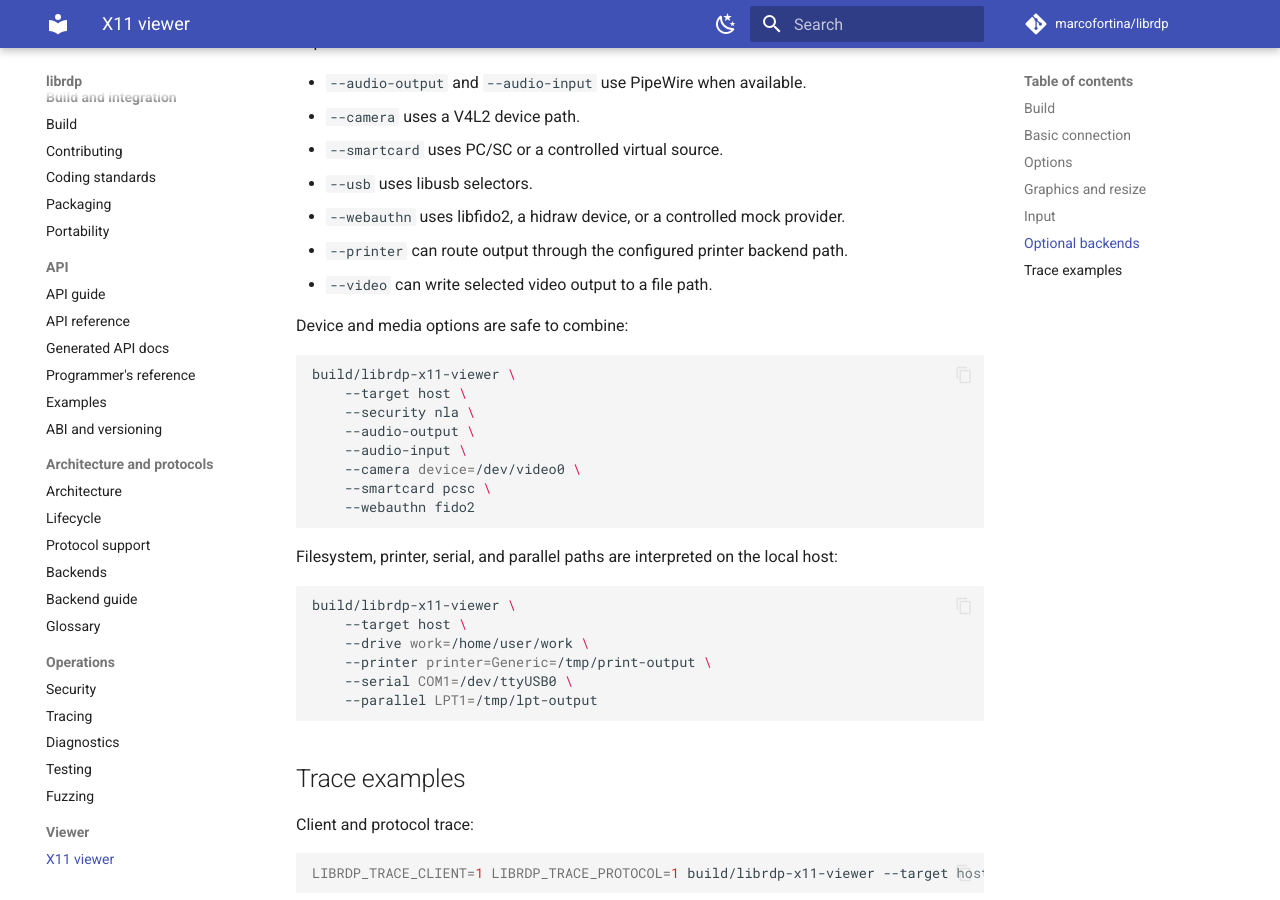
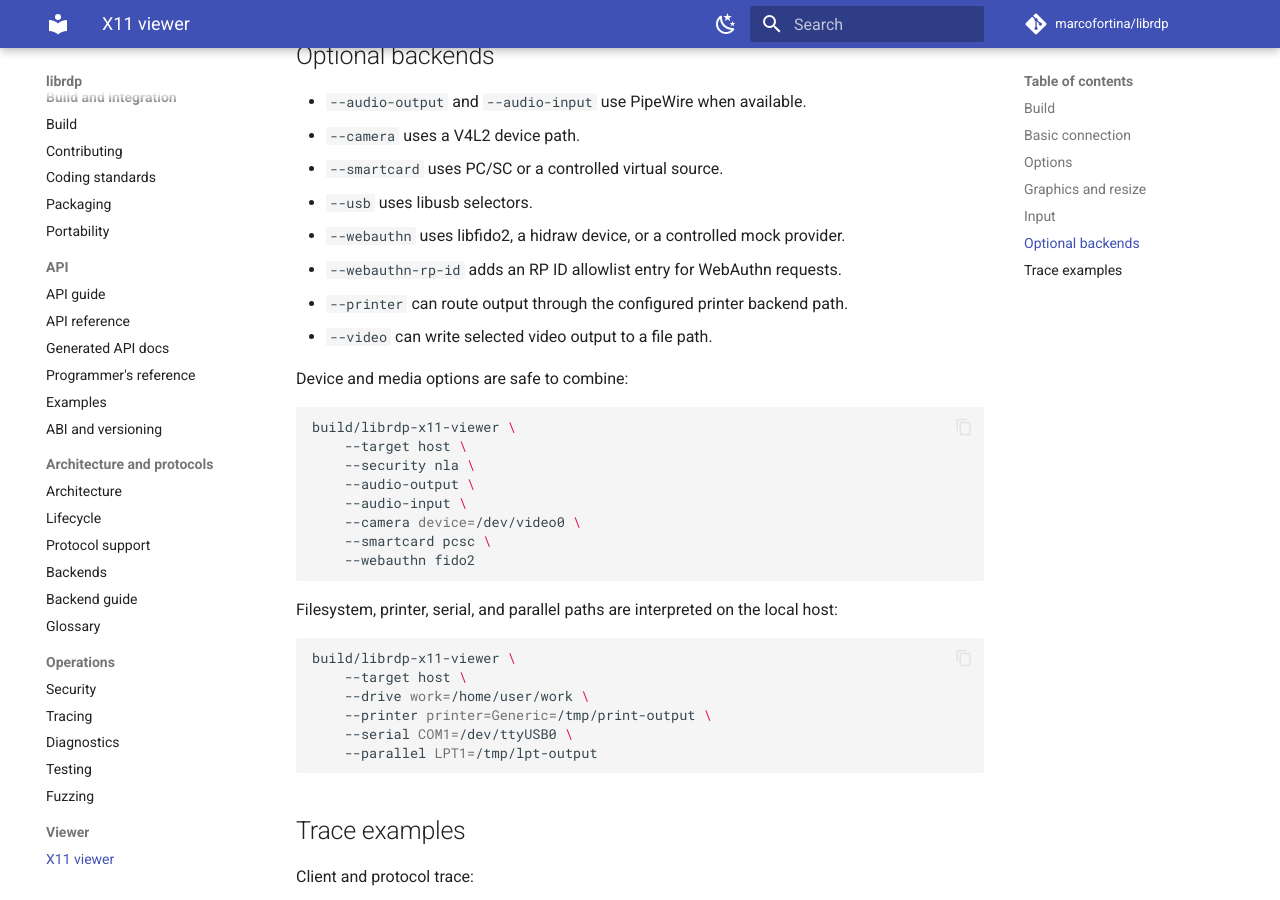
Before and after one commit to marcofortina/librdp, an MkDocs documentation site: the page built from docs/viewer-x11.md, in a window 1280 px wide and 900 px high, scrolled down 2446 px. Built offline with MkDocs 1.6.1 and Material for MkDocs 9.7.7, drawn with Linux system fonts in a browser that asks for light colours; comment, search, counter and statistics services are not loaded.

Commit message:
Document WebAuthn RP allowlist viewer flag

```diff
--- a/docs/viewer-x11.md
+++ b/docs/viewer-x11.md
@@ -59,6 +59,7 @@
 --usb vid:pid|bus:dev
 --pnp
 --webauthn [fido2|fido2=/dev/hidrawN|mock|mock=path]
+--webauthn-rp-id id
 --rail app=path
 --cr2
 --echo
@@ -95,6 +96,7 @@
 - `--smartcard` uses PC/SC or a controlled virtual source.
 - `--usb` uses libusb selectors.
 - `--webauthn` uses libfido2, a hidraw device, or a controlled mock provider.
+- `--webauthn-rp-id` adds an RP ID allowlist entry for WebAuthn requests.
 - `--printer` can route output through the configured printer backend path.
 - `--video` can write selected video output to a file path.
 
```
Also changed, not shown: 1 other file.
